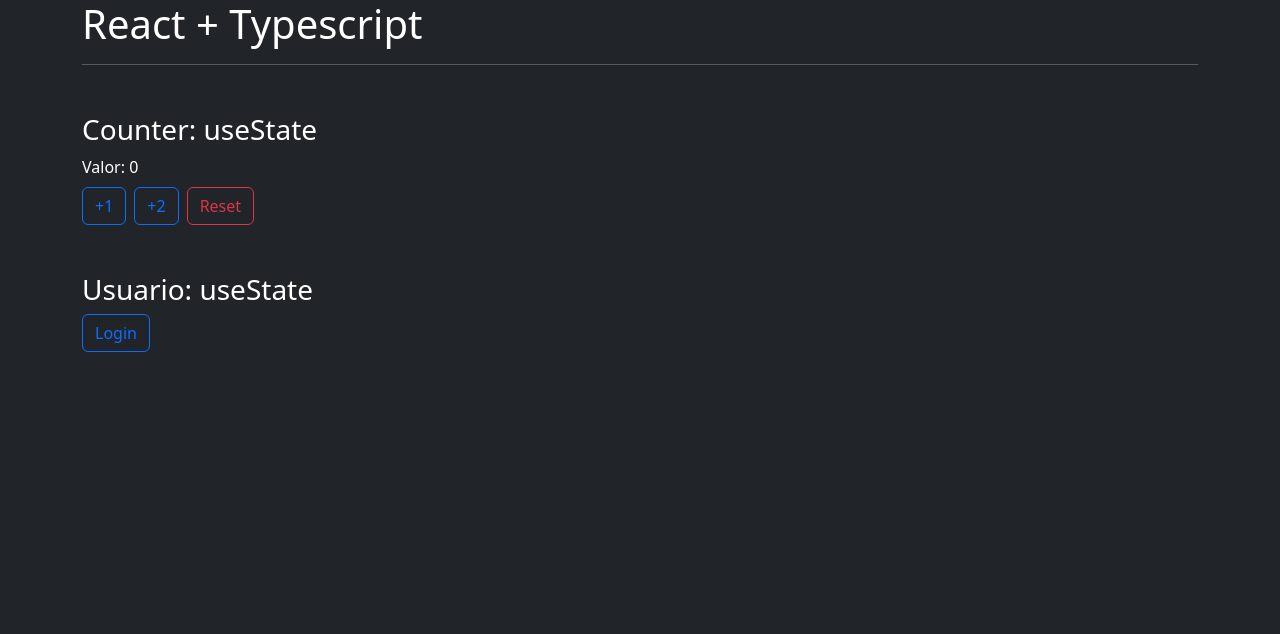
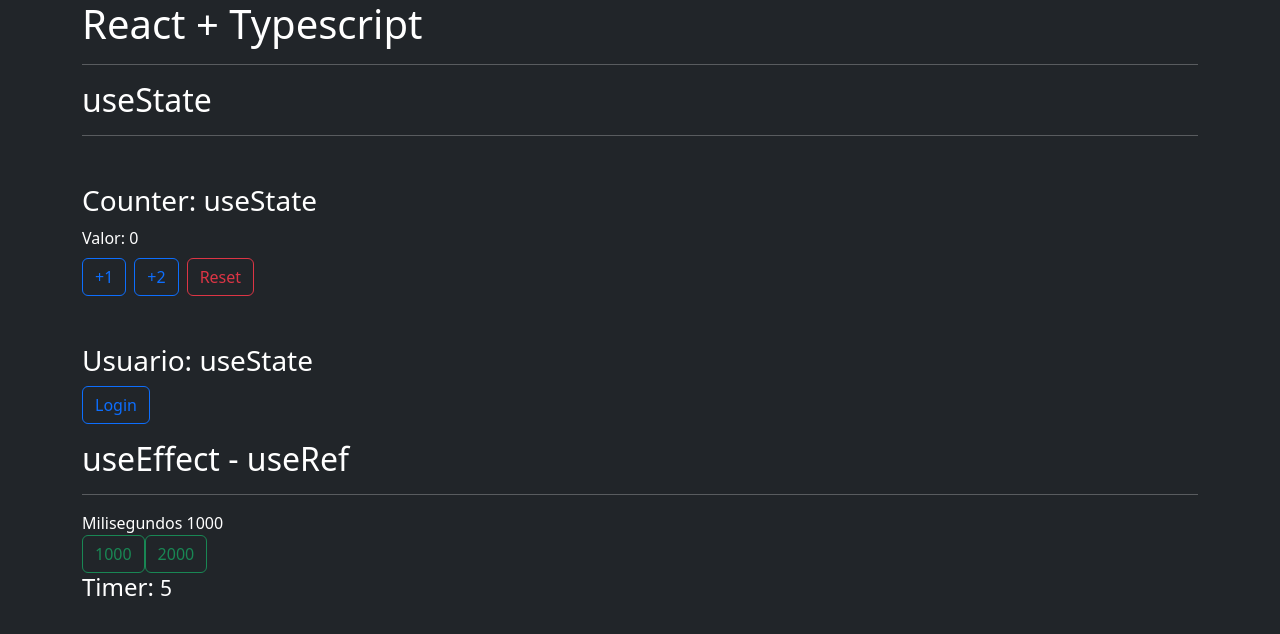
Before and after one commit to leedd87/typescript-basics, a React (Vite) app in the folder react-ts/: page / in a window 1280 px wide. Shown: the top 634 px of the page. Built offline with nearby package versions, Linux system fonts and the light colour scheme.

Commit message:
add node types

```diff
--- a/react-ts/package.json
+++ b/react-ts/package.json
@@ -10,6 +10,7 @@
     "preview": "vite preview"
   },
   "dependencies": {
+    "@types/node": "^20.6.3",
     "react": "^18.2.0",
     "react-dom": "^18.2.0"
   },
--- a/react-ts/src/App.tsx
+++ b/react-ts/src/App.tsx
@@ -1,4 +1,5 @@
 import { Counter } from "./components/Counter";
+import { TimerPadre } from "./components/TimerPadre";
 import { Usuario } from "./components/Usuario";
 
 
@@ -10,8 +11,14 @@
             <h1>React + Typescript</h1>
             <hr />
 
+            <h2>useState</h2>
+            <hr />
             <Counter />
             <Usuario />
+
+            <h2>useEffect - useRef</h2>
+            <hr />
+            <TimerPadre />
         </>
     );
 }
--- /dev/null
+++ b/react-ts/src/components/Timer.tsx
@@ -0,0 +1,32 @@
+import { useEffect, useRef, useState } from "react"
+
+type TimerArgs = {
+    milisegundos: number
+}
+
+// interface TimerArgs {
+//     millisegundos: number
+// }
+
+export const Timer = ({ milisegundos }: TimerArgs) => {
+
+
+    const [segundos, setSegundos] = useState(0)
+
+    const ref = useRef<NodeJS.Timeout>()
+
+    console.log(milisegundos)
+
+    useEffect(() => {
+        ref.current && clearInterval(ref.current)
+
+        ref.current = setInterval(() => setSegundos(s => s + 1), milisegundos)
+    }, [milisegundos])
+
+
+    return (
+        <>
+            <h4>Timer: <small>{segundos}</small></h4>
+        </>
+    )
+}
--- /dev/null
+++ b/react-ts/src/components/TimerPadre.tsx
@@ -0,0 +1,30 @@
+import { useState } from "react"
+import { Timer } from "./Timer"
+
+
+export const TimerPadre = () => {
+
+    const [milisegundos, setMilisegundos] = useState(1000)
+
+    return (
+        <>
+            <span>Milisegundos {milisegundos}</span>
+            <br />
+
+            <button
+                onClick={() => setMilisegundos(1000)}
+                className="btn btn-outline-success">
+                1000
+            </button>
+
+            <button
+                onClick={() => setMilisegundos(2000)}
+                className="btn btn-outline-success">
+                2000
+            </button>
+
+
+            <Timer milisegundos={milisegundos} />
+        </>
+    )
+}
```
Also changed, not shown: 1 other file (tests, documents, lock files or other folders).
